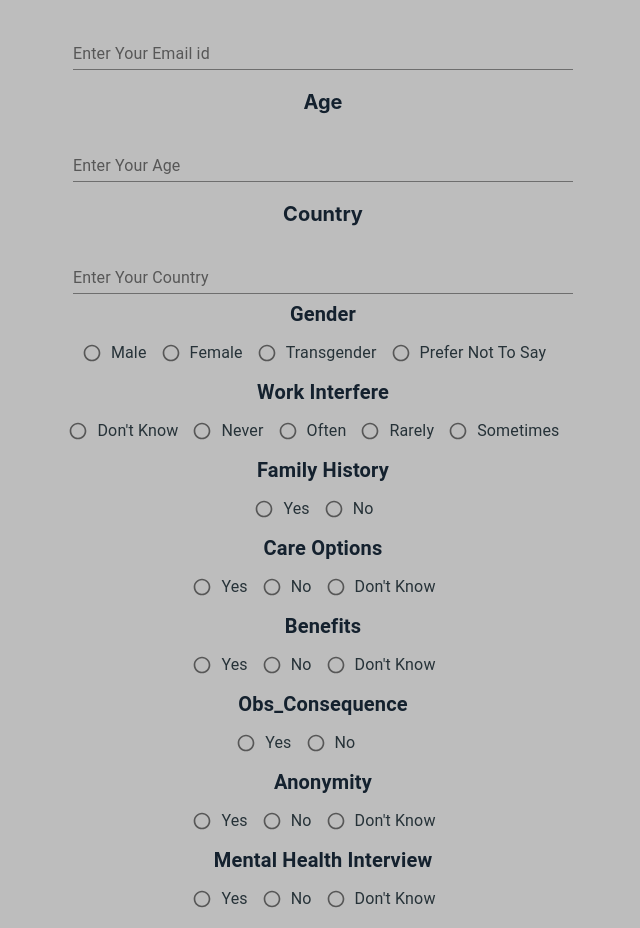
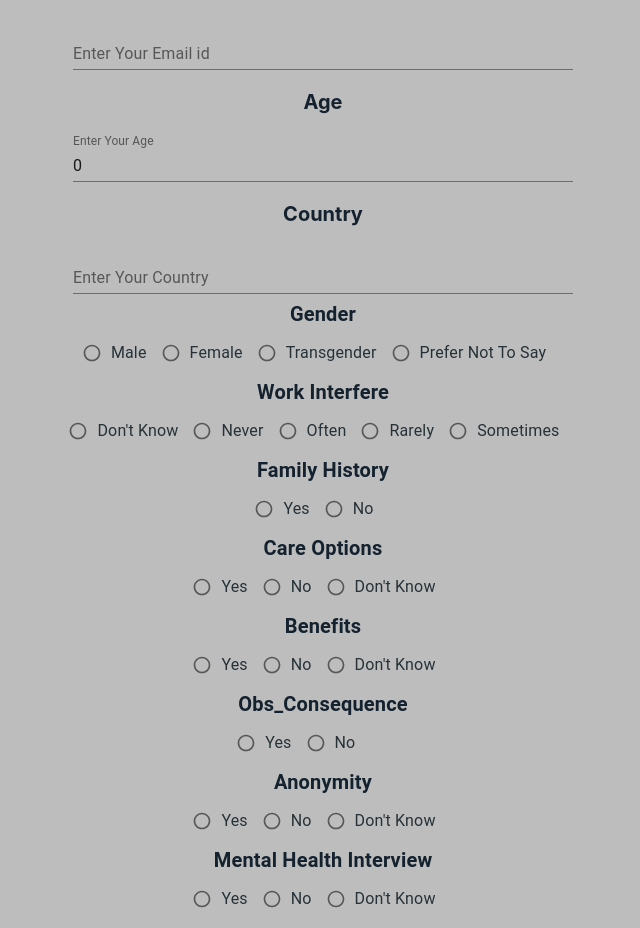
Before and after one commit to Mentaleo/Frontend, a React (Create React App) app in the folder mental_leo/: page / in a window 1280 px wide. Shown: the part 5700-6628 px from the top of the page, without its empty margins (317-957 px from the left). Built offline with nearby package versions, Linux system fonts and the light colour scheme.

Commit message:
Frontend Update3

```diff
--- a/mental_leo/src/Prediction/Prediction.js
+++ b/mental_leo/src/Prediction/Prediction.js
@@ -102,19 +102,19 @@ const Prediction = () => {
                         <div>
                             <p style={{ color: "#14212e", fontSize: "20px",position:"left" }}><b>Name</b></p>
                             <Box sx={{width:500,maxWidth: '100%',}}>
-                                <TextField id="name" name="name"  fullWidth label="Enter Your Name" />
+                                <TextField id="name" name="name" value={formValues.name} onChange={handleInputChange} fullWidth label="Enter Your Name" />
                             </Box>
                             <p style={{ color: "#14212e", fontSize: "20px", position: "left" }}><b>Email ID</b></p>
                             <Box sx={{ width: 500, maxWidth: '100%', }}>
-                                <TextField id="email" name="email"  fullWidth label="Enter Your Email id" />
+                                <TextField id="email" name="email" value={formValues.email} onChange={handleInputChange} fullWidth label="Enter Your Email id" />
                             </Box>
                             <p style={{ color: "#14212e", fontSize: "20px", position: "left" }}><b>Age</b></p>
                             <Box sx={{ width: 500, maxWidth: '100%' }}>
-                                <TextField id="age" name="age" fullWidth label="Enter Your Age" />
+                                <TextField id="age" name="age" value={formValues.age} onChange={handleInputChange} fullWidth label="Enter Your Age" />
                             </Box>
                             <p style={{ color: "#14212e", fontSize: "20px", position: "left" }}><b>Country</b></p>
                             <Box sx={{ width: 500, maxWidth: '100%' }}>
-                                <TextField id="country" name="country"  fullWidth label="Enter Your Country" />
+                                <TextField id="country" name="country" value={formValues.country} onChange={handleInputChange}  fullWidth label="Enter Your Country" />
                             </Box>
                             <Grid item>
                                 <FormControl>
```
